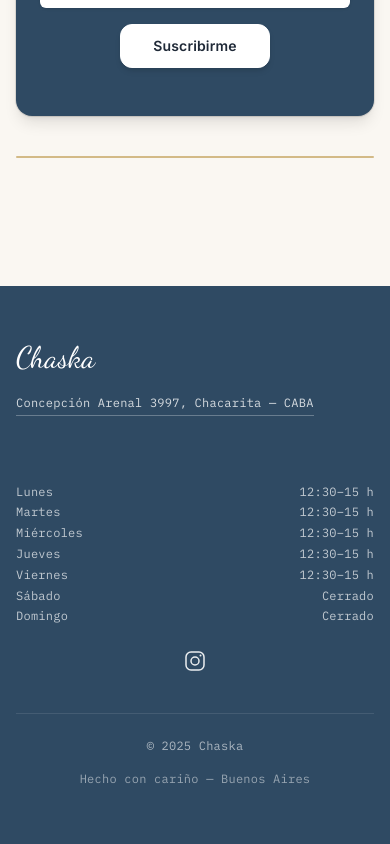
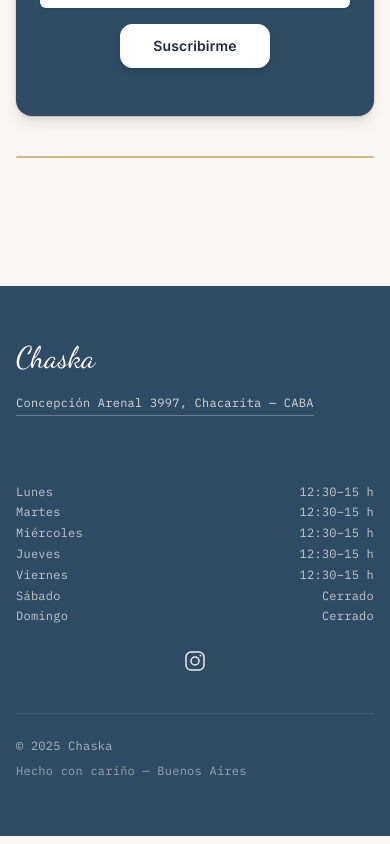
Before and after one commit to HanifCarroll/chaska, a Next.js app: page /wine-club in a window 390 px wide. Shown: the part 4223-5067 px from the top of the page. Built offline with nearby package versions, Linux system fonts and the light colour scheme; a web font is replaced by a local one.

Commit message:
Update Ambiente and Footer components for improved responsiveness: hide Ambiente section on smaller screens and adjust Footer layout for better alignment and spacing.

```diff
--- a/src/components/Ambiente.tsx
+++ b/src/components/Ambiente.tsx
@@ -2,7 +2,7 @@ import Image from "next/image";
 
 export default function Ambiente() {
   return (
-    <section aria-labelledby="ambiente-title" className="relative isolate">
+    <section aria-labelledby="ambiente-title" className="relative isolate hidden md:block">
       <div className="mx-auto max-w-none">
         <div className="relative">
           {/* Full-width image */}
--- a/src/components/Footer.tsx
+++ b/src/components/Footer.tsx
@@ -93,7 +93,7 @@ export default function Footer() {
           </div>
         </nav>
 
-        <div className="mt-10 md:mt-12 border-t border-white/10 pt-6 flex flex-col md:flex-row items-center justify-between gap-4">
+        <div className="mt-10 md:mt-12 border-t border-white/10 pt-6 flex flex-col items-start gap-2 md:flex-row md:items-center md:justify-between md:gap-4">
           <p className="type-small text-white/60">
             © {new Date().getFullYear()} Chaska
           </p>
```
